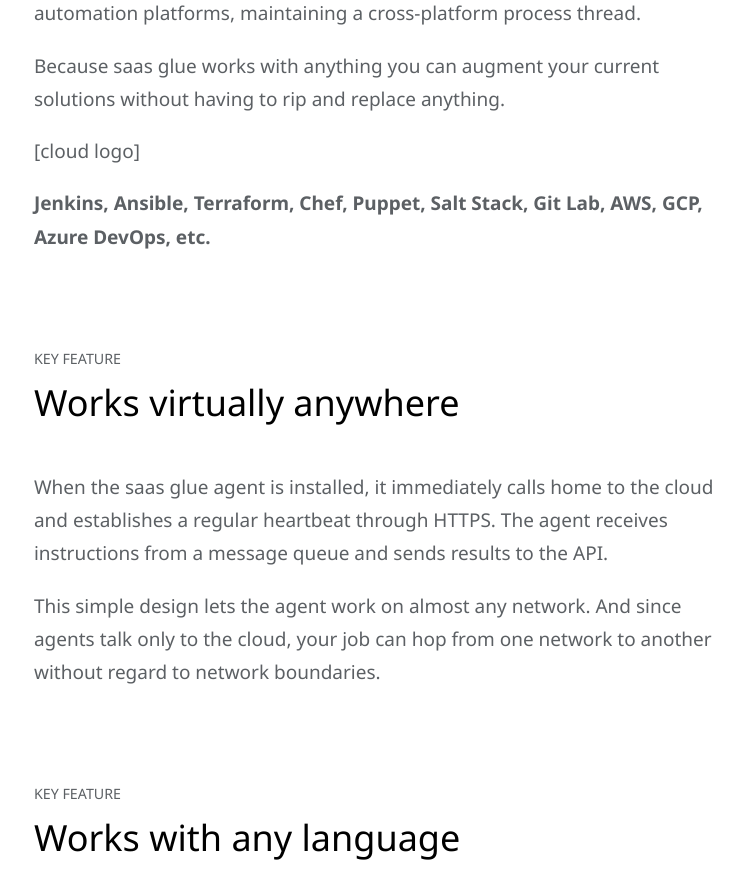
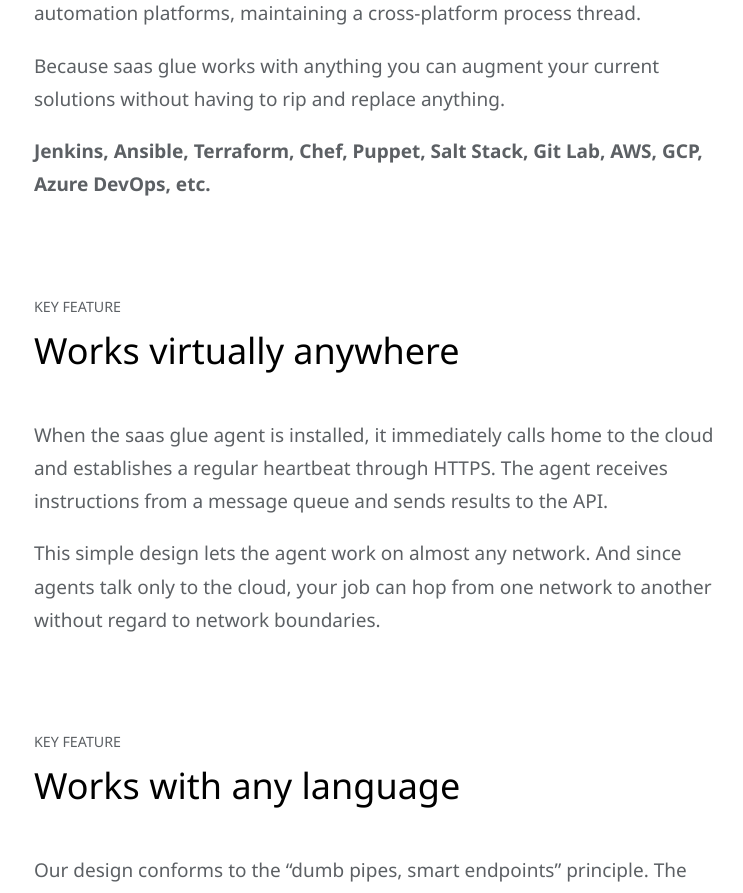
Before and after one commit to theironcook/sgmv2, a Vue app: page /#/ in a window 1280 px wide. Shown: the part 1880-2773 px from the top of the page, without its empty margins (344-1087 px from the left). Built offline with nearby package versions, Linux system fonts and the light colour scheme.

Commit message:
google analytics

```diff
--- a/src/views/Home.vue
+++ b/src/views/Home.vue
@@ -189,9 +189,6 @@
         </div>
         <div class="blurb-1 blurb-text">
           Because saas glue works with anything you can augment your current solutions without having to rip and replace anything.
-        </div>
-        <div class="blurb-1 blurb-text">
-          [cloud logo]
         </div>
         <div class="blurb-1 blurb-text bold-text">
           Jenkins, Ansible, Terraform, Chef, Puppet, Salt Stack, Git Lab, AWS, GCP, Azure DevOps, etc.
```
